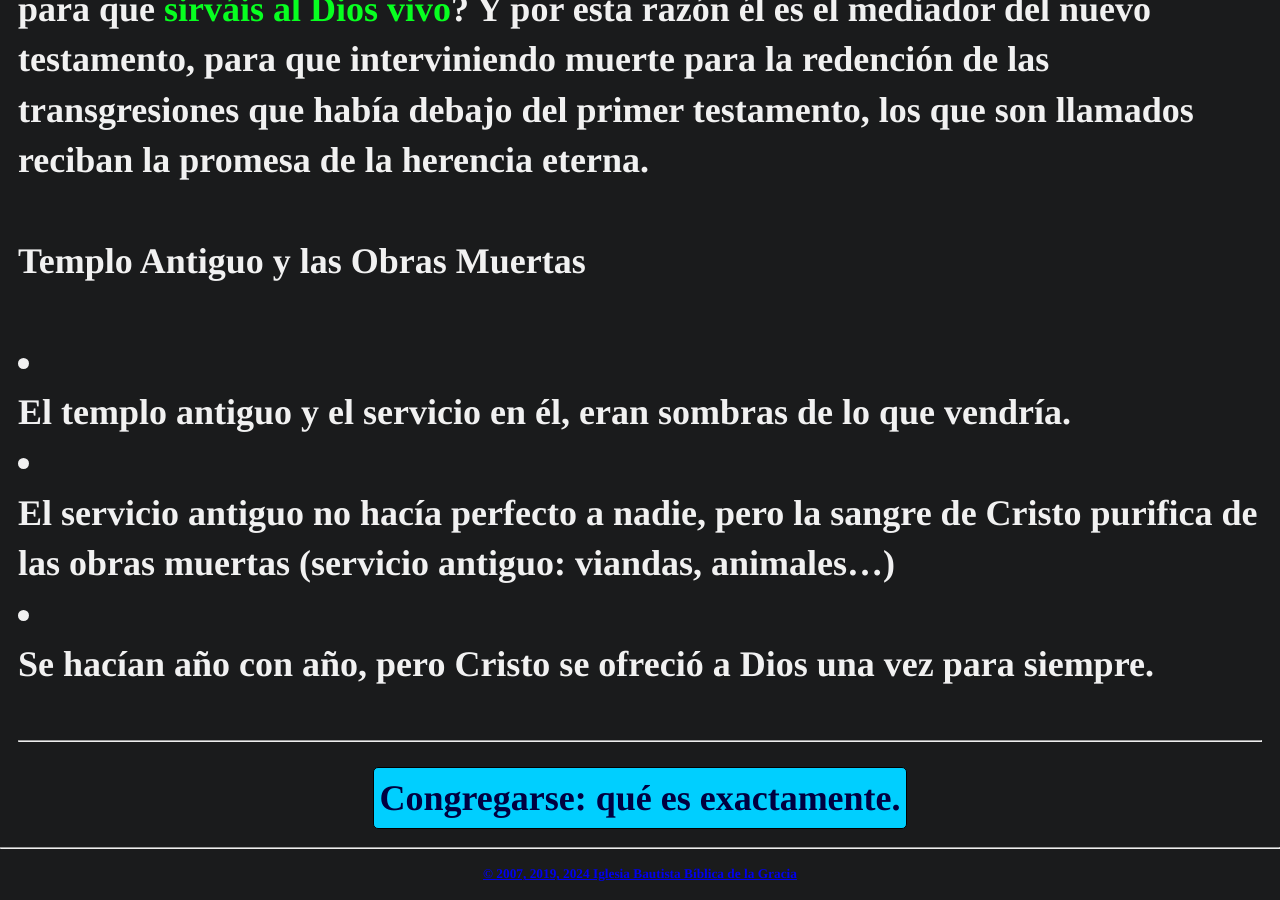
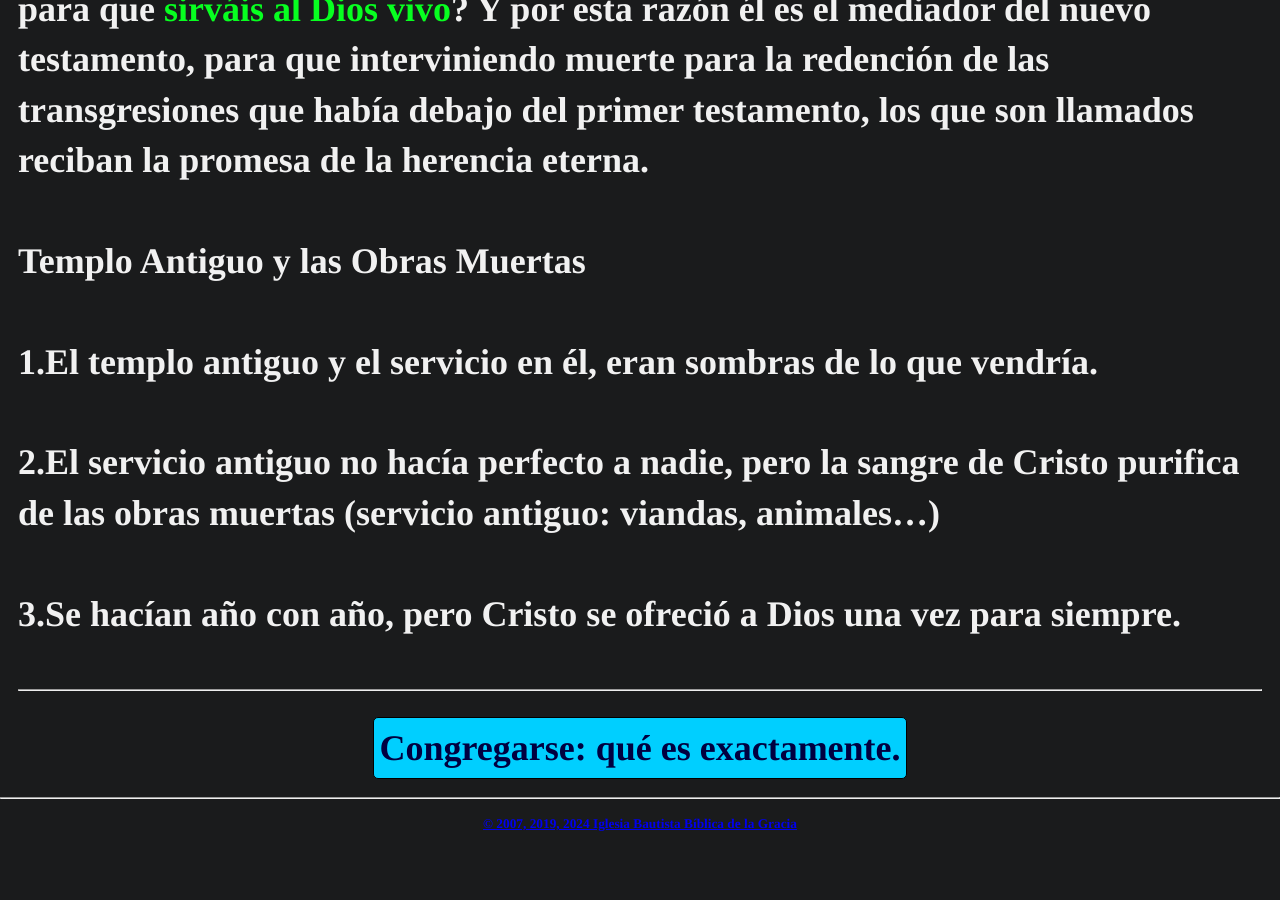
Before and after one commit to discipulodecristo/estudiobiblia, a Jekyll site: the page built from ensayos/Congregarse.md, in a window 1280 px wide and 900 px high, scrolled down 3982 px. Built offline with Jekyll 4.4.1, drawn with Linux system fonts in a browser that asks for light colours; some web fonts are replaced; after the commit the page ends 4831 px from its top, so only the background shows below that; part of the change alters nothing that is shown.

```diff
--- a/ensayos/Congregarse.md
+++ b/ensayos/Congregarse.md
@@ -5,13 +5,10 @@ menu_titulo: "Congregarse: qué es exactamente."
 anterior: "/estudiobiblia/index.html"
 indice: "index.htm"
 siguiente: "index.htm"
-DESPUES_LIBRO_CAP: "&#32;"
-INDICADOR_VERSICULO: " NUM@ "
-PALABRAS_JESUS: "[[ ]]"
-PALABRAS EN VERDE: "(( ))"
-PALABRAS EN ROJO: "-[]-"
 
 ---
+
+
 
 # Congregarse: qué es exactamente
 
@@ -60,10 +57,10 @@ Porque si la sangre de los toros y de los machos cabríos, y la ceniza de una be
 
 Templo Antiguo y las Obras Muertas
 
-1. El templo antiguo y el servicio en él, eran sombras de lo que vendría.
+1.El templo antiguo y el servicio en él, eran sombras de lo que vendría.
 
-2. El servicio antiguo no hacía perfecto a nadie, pero la sangre de Cristo purifica de las obras muertas (servicio antiguo: viandas, animales…)
+2.El servicio antiguo no hacía perfecto a nadie, pero la sangre de Cristo purifica de las obras muertas (servicio antiguo: viandas, animales…)
 
-3. Se hacían año con año, pero Cristo se ofreció a Dios una vez para siempre.
+3.Se hacían año con año, pero Cristo se ofreció a Dios una vez para siempre.
 
 ---
```
